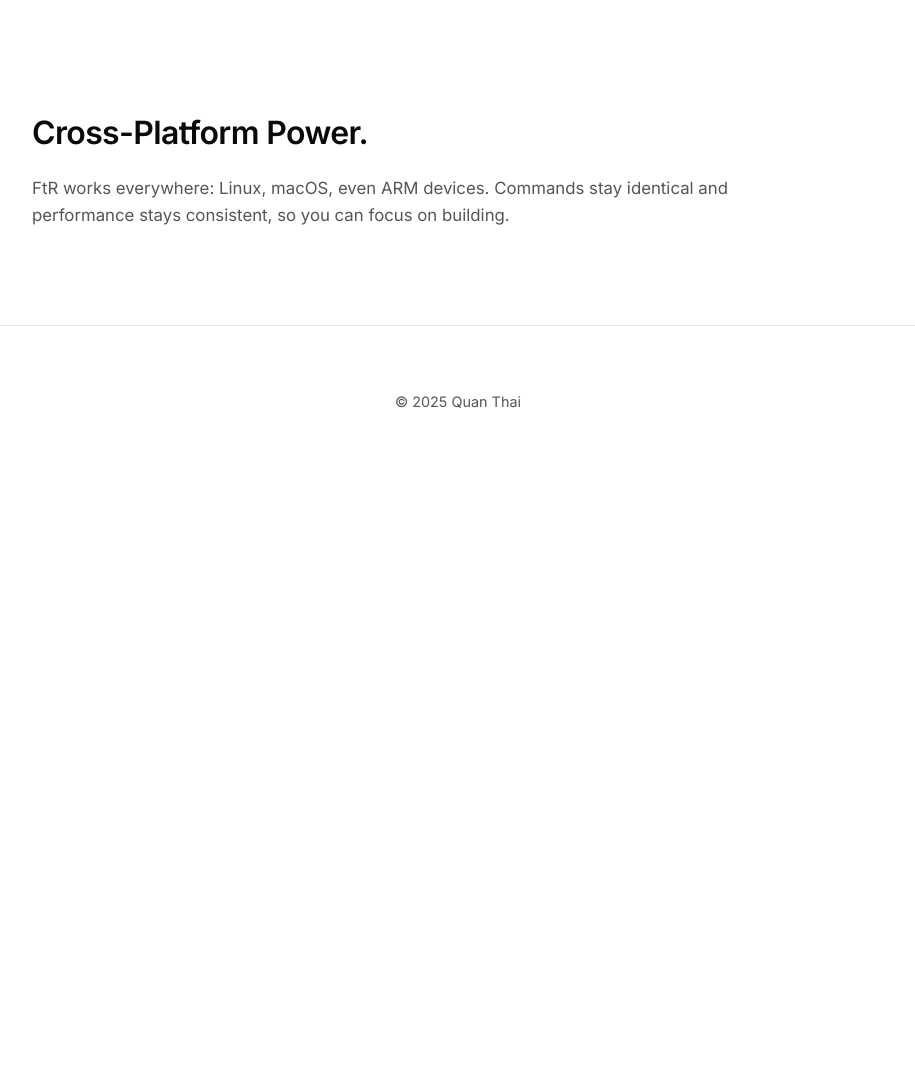
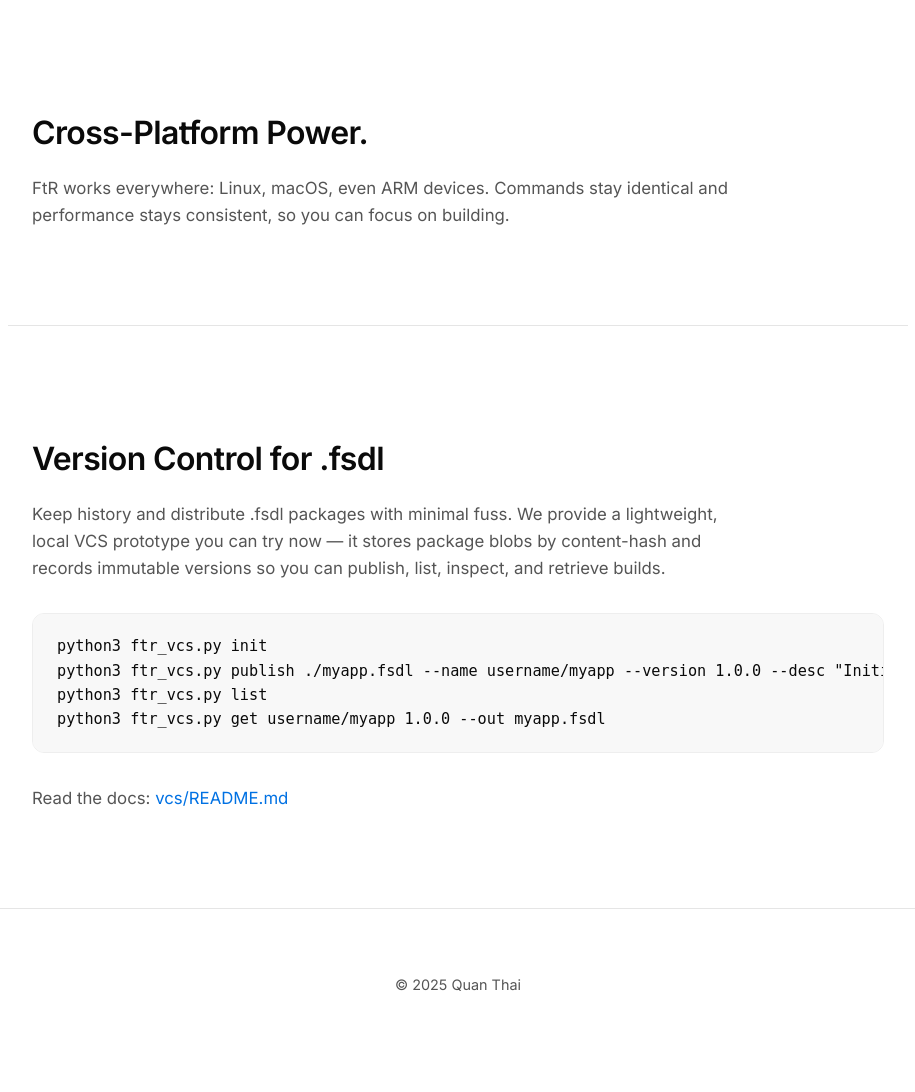
Before and after one commit to SQU1DMAN6/web-design, a PHP site: page /ftr-manager in a window 1280 px wide. Shown: the part 4439-5531 px from the top of the page, without its empty margins (182-1097 px from the left). Before the commit the page ends 4847 px from the top, so only its background shows below. Run offline with PHP 8.4, Linux system fonts and the light colour scheme.

Commit message:
Improving the FtR package manager

```diff
--- a/ftr-manager/index.html
+++ b/ftr-manager/index.html
@@ -344,6 +344,26 @@ zip -r ../myapp.fsdl *</code></pre>
             </p>
         </section>
 
+        <section>
+            <h2>Version Control for .fsdl</h2>
+            <p>
+                Keep history and distribute .fsdl packages with minimal fuss.
+                We provide a lightweight, local VCS prototype you can try now —
+                it stores package blobs by content-hash and records immutable
+                versions so you can publish, list, inspect, and retrieve builds.
+            </p>
+            <div class="code-block">
+                <pre><code>python3 ftr_vcs.py init
+python3 ftr_vcs.py publish ./myapp.fsdl --name username/myapp --version 1.0.0 --desc "Initial"
+python3 ftr_vcs.py list
+python3 ftr_vcs.py get username/myapp 1.0.0 --out myapp.fsdl</code></pre>
+                <button class="copy-btn">Copy</button>
+            </div>
+            <p>
+                Read the docs: <a href="vcs/README.md">vcs/README.md</a>
+            </p>
+        </section>
+
         <footer>© 2025 Quan Thai</footer>
 
         <script>
```
Also changed, not shown: inkdrop/repo.php (+14 -9 lines), 2 other files.
